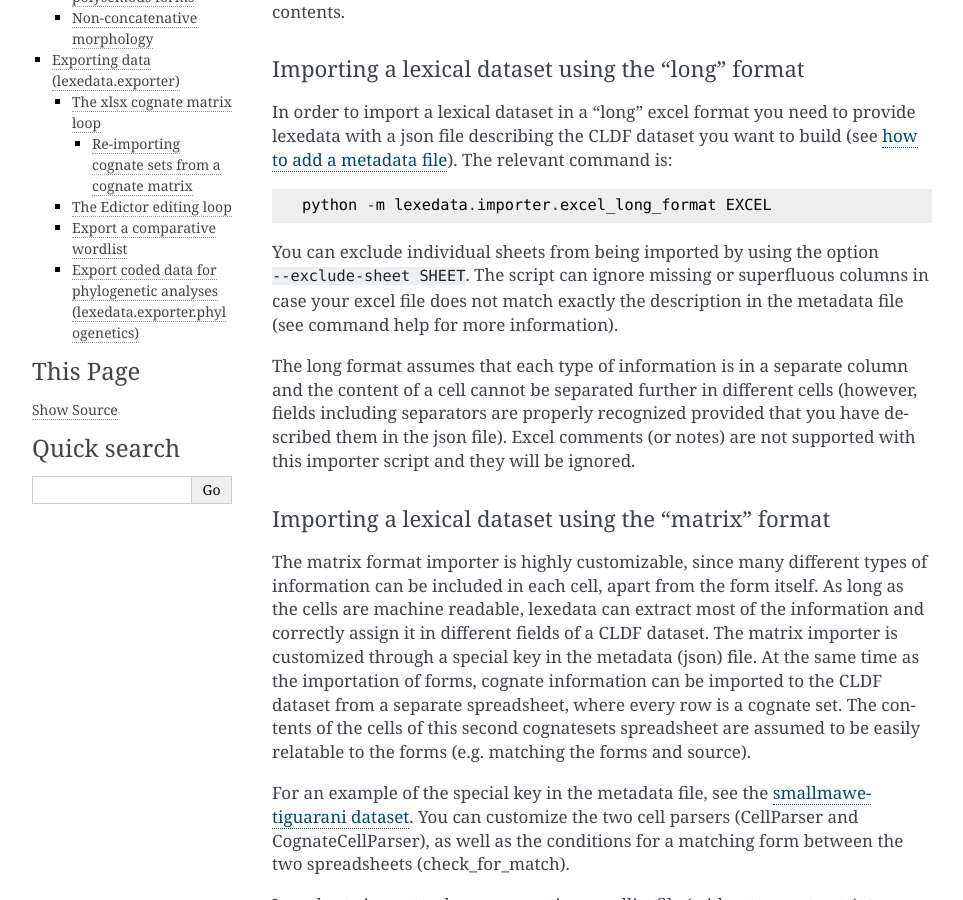
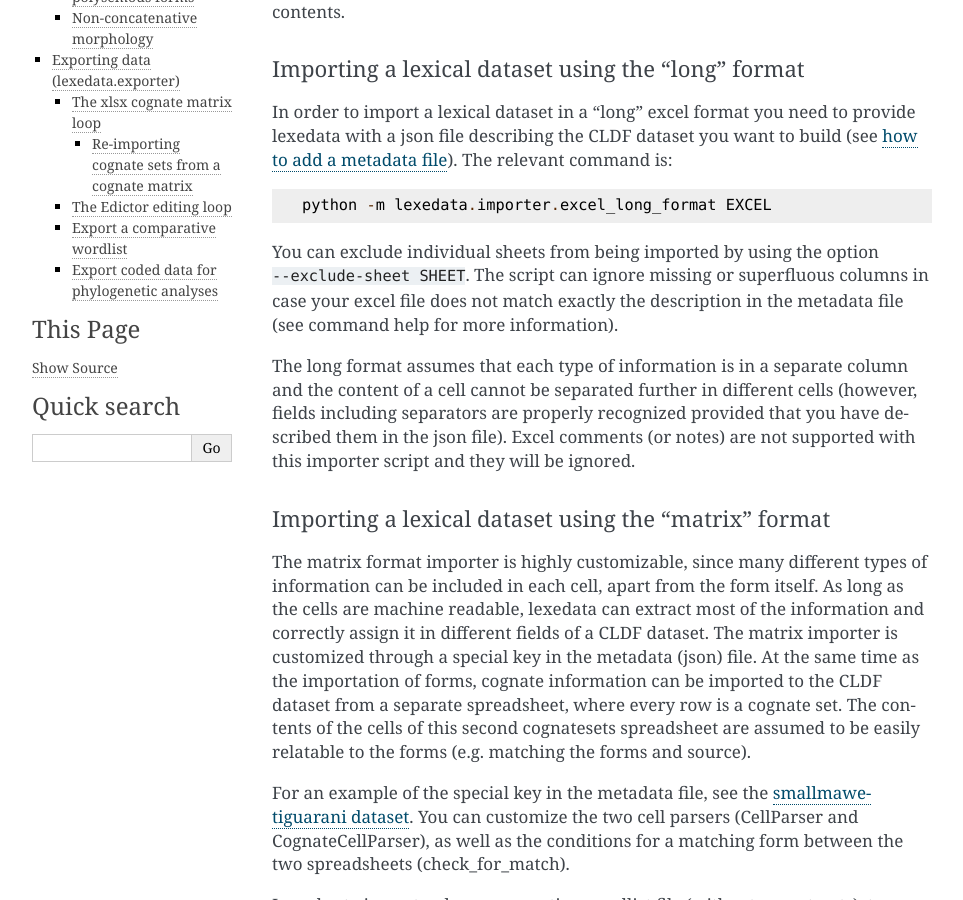
Before and after one commit to lexedata/lexedata, a Sphinx documentation site: the page built from docs/Manual.md, in a window 1280 px wide and 900 px high, scrolled down 1905 px. Shown: the whole window, without its empty margins (148-1111 px from the left). Built offline with Sphinx 7.4.7, drawn with Linux system fonts in a browser that asks for light colours; some of the changed text lies outside the part shown.

Commit message:
Fix another ref

```diff
--- a/docs/Manual.md
+++ b/docs/Manual.md
@@ -239,7 +239,7 @@
 The `exporter` package contains two types of scripts.
 
 1. Scripts which export the data to make it available for editing, through an [xlsx cognate matrix](#the-xlsx-cognate-matrix-loop) or through [Edictor and LingPy](#the-edictor-editing-loop). These export scripts come with a corresponding importer script in `lexedata.importer`, so that data can be exported, edited externally, and re-imported.
-2. Scripts which export the data for other use. The [matrix exporter](#export-as-wordlist-matrix) generates a matrix of comparative word lists that can be edited for inclusion in a publication, while the [phylogenetics exporter](#export-coded-data-for-phylogenetic-analyses-lexedata-exporter-phylogenetics) generates character sequences that can be used in phylogenetics software.
+2. Scripts which export the data for other use. The [matrix exporter](#export-as-wordlist-matrix) generates a matrix of comparative word lists that can be edited for inclusion in a publication, while the [phylogenetics exporter](#export-coded-data-for-phylogenetic-analyses) generates character sequences that can be used in phylogenetics software.
 
 ### The xlsx cognate matrix loop
 
@@ -334,7 +334,7 @@
 
 helps preparing such a layout. It generates an Excel sheet which contains one column per language and one row per concept. Optionally, forms can be hyperlinked to their corresponding page or anchor in a web-browsable database version of the dataset, concepts can be output with their Concepticon links. Also, you can specify a subset of languages and concepts to include, eg. only the {term}`primary concept`s.
 
-### Export coded data for phylogenetic analyses (lexedata.exporter.phylogenetics)
+### Export coded data for phylogenetic analyses
 
 Lexedata is a powerful tool to prepare linguistic data for phylogenetic
 analyses. It can be used to export a cldf dataset containing cognate judgements
```
